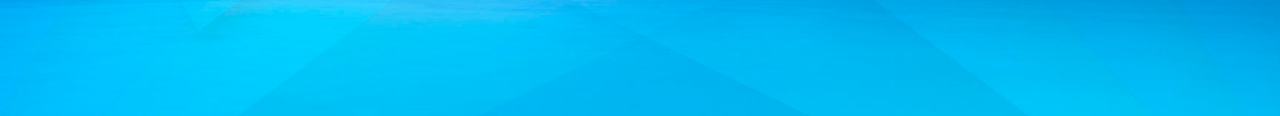
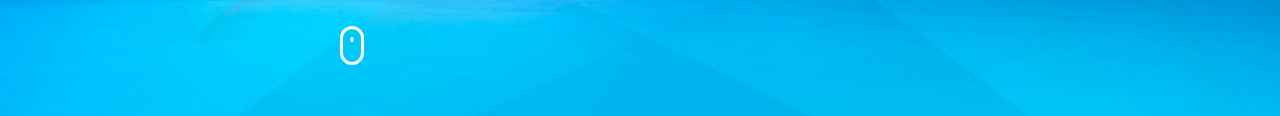
Before and after one commit to asnvc/12-coming-soon, a website: page index.html in a window 1280 px wide. Shown: the part 441-557 px from the top of the page. Drawn offline with Linux system fonts and the light colour scheme.

Commit message:
Mouse (static design only) #6

```diff
--- /dev/null
+++ b/css/components/mouse.css
@@ -0,0 +1,20 @@
+.mouse{
+    width: 8em;
+    height: 13em;
+    font-size: 3px;
+    border: 1em solid #fff;
+    border-radius: 4em;
+    position: relative;
+}
+.mouse::before{
+    content: '';
+    display: block;
+    width: 1em;
+    height: 1.6em;
+    position: absolute;
+    top: 2.5em;
+    left: 50%;
+    transform: translateX(-50%);
+    background-color: #fff;
+    border-radius: 0.5em;
+}
--- a/css/pages/home.css
+++ b/css/pages/home.css
@@ -5,6 +5,7 @@
 @import '../components/font-awesome.min.css';
 /* components*/
 @import '../components/clock.css';
+@import '../components/mouse.css';
 
 /* CUSTOM STYLE BELLOW */
 
--- a/index.html
+++ b/index.html
@@ -39,6 +39,7 @@
                 </div>
 
             </div>
+            <div class="mouse">
         </div>
     </section>
 
```
